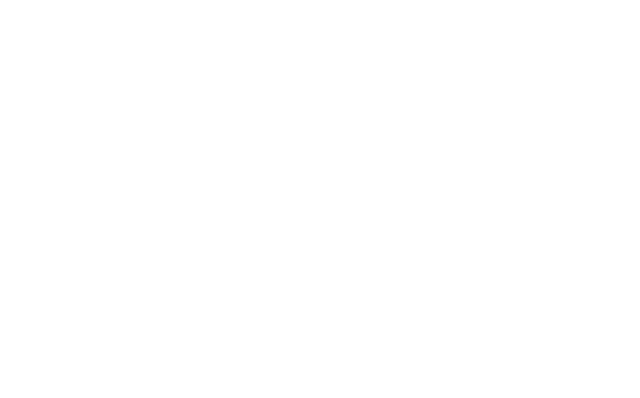
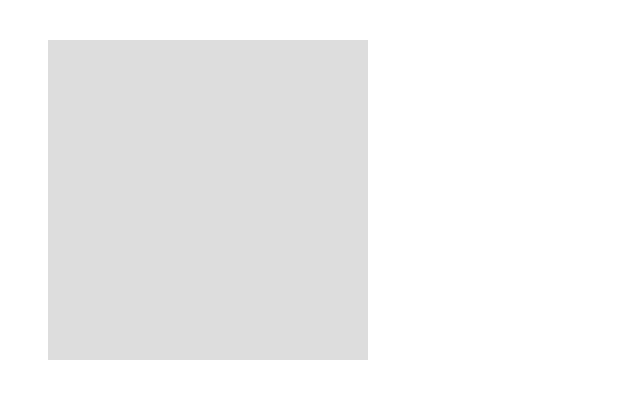
Before and after one commit to Dasaru/odin-etch, a plain HTML site: page index.html in a window 1280 px wide. Shown: the whole page, without its empty margins (0-640 px from the left). Drawn offline with Linux system fonts and the light colour scheme.

Commit message:
Add basic grid functionality

```diff
--- a/index.html
+++ b/index.html
@@ -7,6 +7,6 @@
     <script src="script.js" defer></script>
 </head>
 <body>
-
+    <div class="container"></div>
 </body>
 </html>
--- a/script.js
+++ b/script.js
@@ -0,0 +1,17 @@
+const container = document.querySelector(".container");
+
+createGrid();
+
+container.addEventListener("mouseover", e => {
+    if (e.target !== e.currentTarget) {
+        e.target.style.backgroundColor = "#777";
+    }
+});
+
+function createGrid(size = 16) {
+    const GRID_SIZE = size**2;
+    for (let i=0; i < GRID_SIZE; i++) {
+        let div = document.createElement("div");
+        container.append(div);
+    }
+}
--- a/styles.css
+++ b/styles.css
@@ -0,0 +1,17 @@
+* {
+    box-sizing: border-box;
+}
+
+.container {
+    background-color: #ddd;
+    width: 320px;
+    height: 320px;
+    display: flex;
+    flex-flow: wrap;
+    margin: 40px;
+}
+
+.container > div {
+    width: 20px;
+    height: 20px;
+}
```
